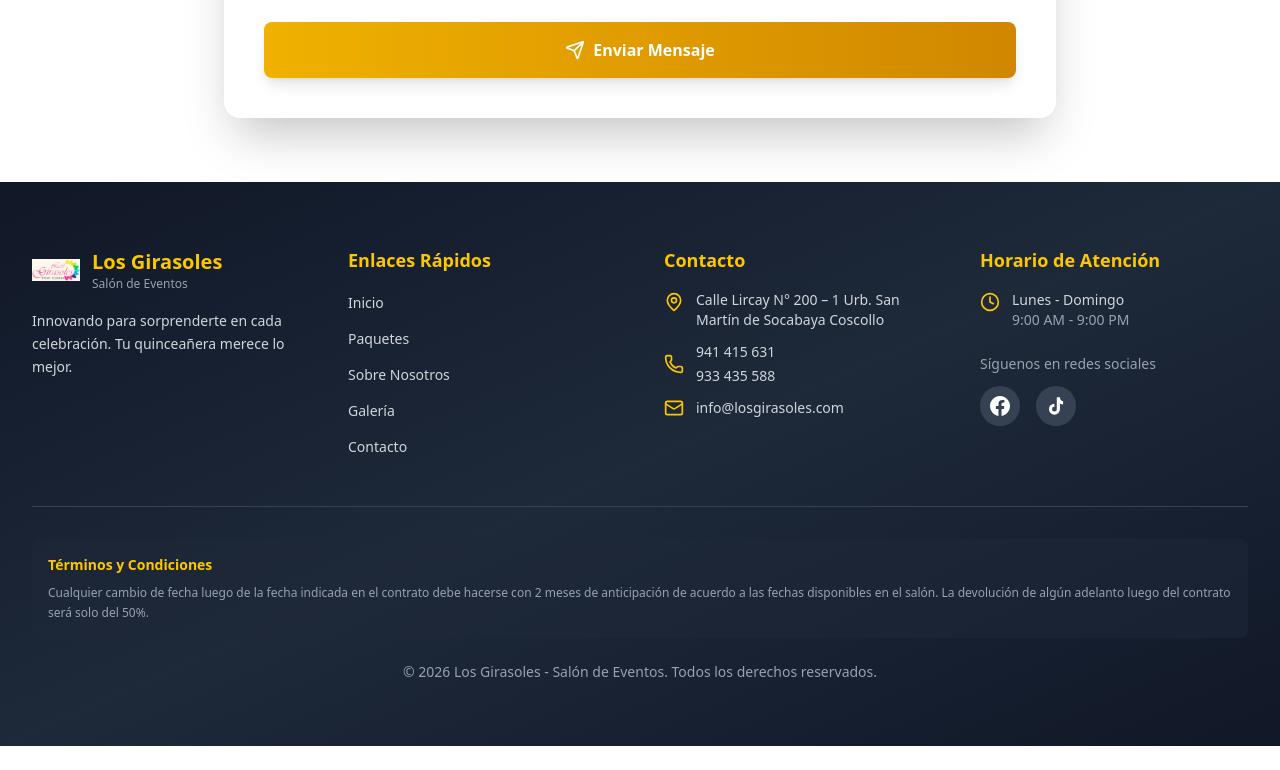
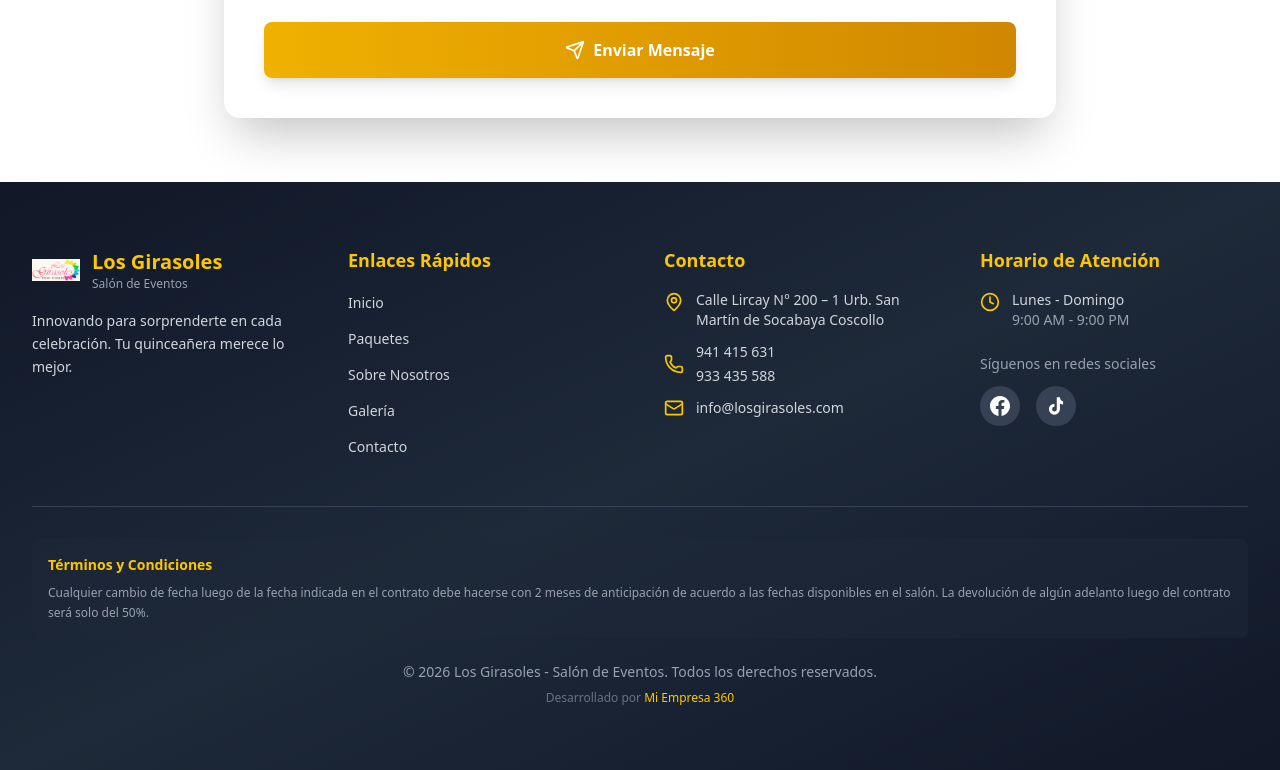
Before and after one commit to SinPatrones/girasoles-platform, a Next.js app: page /paquete/basico-top-xv in a window 1280 px wide. Shown: the part 3698-4468 px from the top of the page. Before the commit the page ends 4444 px from the top, so only its background shows below. Built offline with nearby package versions, Linux system fonts and the light colour scheme.

Commit message:
style: :lipstick: changed details

```diff
--- a/src/components/layout/Footer.tsx
+++ b/src/components/layout/Footer.tsx
@@ -144,9 +144,20 @@ export default function Footer() {
           </div>
 
           {/* Copyright */}
-          <div className="text-center">
+          <div className="text-center space-y-2">
             <p className="text-sm text-gray-400">
               © {new Date().getFullYear()} Los Girasoles - Salón de Eventos. Todos los derechos reservados.
+            </p>
+            <p className="text-xs text-gray-500">
+              Desarrollado por{' '}
+              <a
+                href="https://www.miempresa360.com"
+                target="_blank"
+                rel="noopener noreferrer"
+                className="text-yellow-400 hover:text-yellow-300 transition-colors duration-200 font-medium"
+              >
+                Mi Empresa 360
+              </a>
             </p>
           </div>
         </div>
--- a/src/components/layout/Navbar.tsx
+++ b/src/components/layout/Navbar.tsx
@@ -9,10 +9,10 @@ import { Menu, X, Phone } from 'lucide-react';
 const navLinks = [
   { name: 'Inicio', href: '/' },
   { name: 'Paquetes', href: '/#paquetes' },
-  { name: 'Sobre Nosotros', href: '#sobre-nosotros' },
-  { name: 'Galería', href: '#galeria' },
-  { name: 'Testimonios', href: '#testimonios' },
-  { name: 'Contacto', href: '#contacto' },
+  { name: 'Sobre Nosotros', href: '/#sobre-nosotros' },
+  { name: 'Galería', href: '/#galeria' },
+  { name: 'Testimonios', href: '/#testimonios' },
+  { name: 'Contacto', href: '/#contacto' },
 ];
 
 export default function Navbar() {
```
